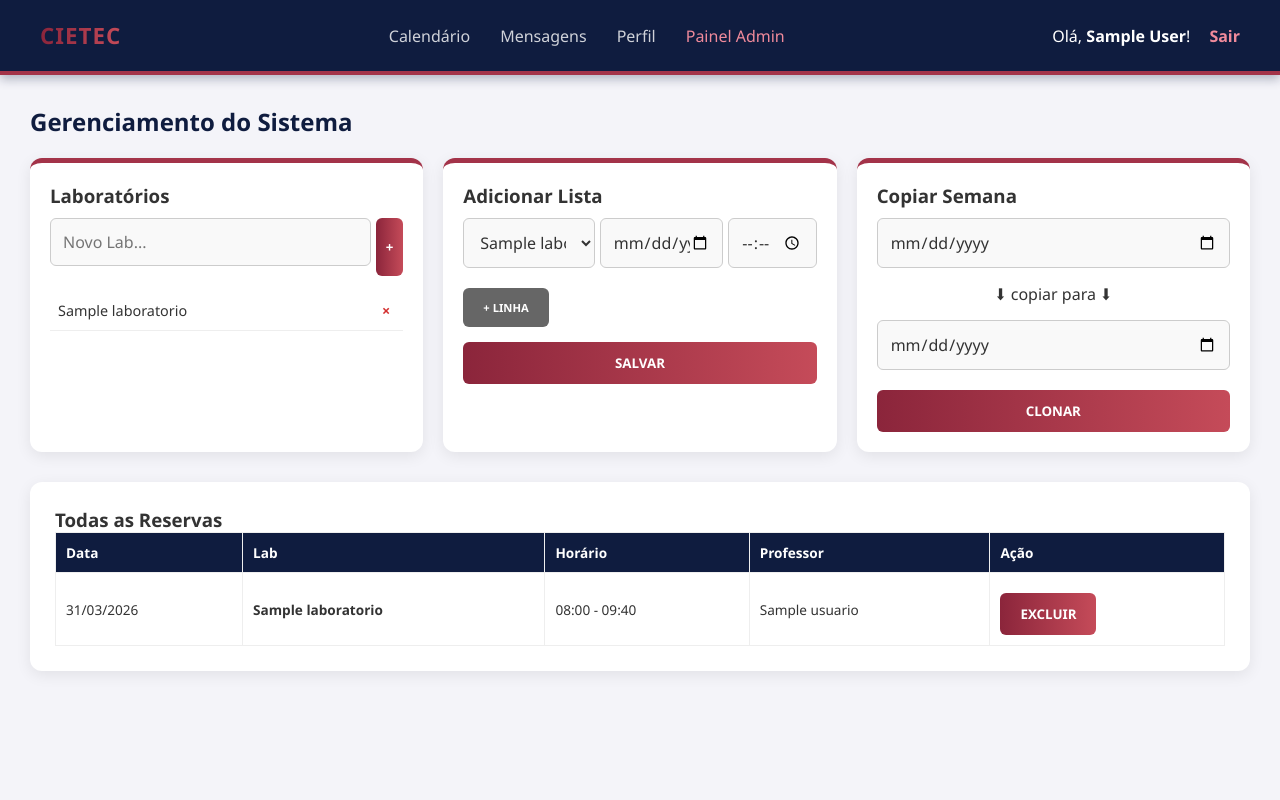
After one commit to kodonikki/projeto_pi, a PHP site: page /admin.php in a window 1280 px wide. The commit adds this page. Run offline with PHP 8.4, Linux system fonts and the light colour scheme; the visitor is signed in with stand-in values (Sample User, id 1); data comes from the database, SQL or seed files in the repository; tables that the repository leaves empty or names only in its code hold one stand-in row (values such as "Sample post").

Commit message:
Adicção do painel de admin e ajuste do css

```diff
--- /dev/null
+++ b/admin.php
@@ -0,0 +1,162 @@
+<?php
+session_start();
+require 'config.php';
+
+if (!isset($_SESSION['usuario_id']) || $_SESSION['is_admin'] != 1) {
+    header("Location: index.php");
+    exit;
+}
+
+// Lógica de Deletar Reserva (Existente)
+if (isset($_POST['deletar_id'])) {
+    $stmt = $pdo->prepare("DELETE FROM reservas WHERE id = ?");
+    $stmt->execute([$_POST['deletar_id']]);
+    $mensagem = "Reserva excluída!";
+}
+
+$labs = $pdo->query("SELECT * FROM laboratorios ORDER BY nome ASC")->fetchAll();
+
+$stmt = $pdo->query("
+    SELECT r.id, r.data_reserva, r.hora_inicio, r.hora_fim, r.descricao,
+           u.nome AS usuario_nome, l.nome AS lab_nome
+    FROM reservas r
+    JOIN usuarios u ON r.usuario_id = u.id
+    JOIN laboratorios l ON r.laboratorio_id = l.id
+    ORDER BY r.data_reserva DESC, r.hora_inicio ASC
+");
+$todas_reservas = $stmt->fetchAll();
+?>
+<!DOCTYPE html>
+<html lang="pt-BR">
+<head>
+    <meta charset="UTF-8">
+    <title>Painel Administrativo - ETEC</title>
+    <link rel="stylesheet" href="style.css">
+    <style>
+        .admin-grid { display: grid; grid-template-columns: repeat(auto-fit, minmax(300px, 1fr)); gap: 20px; margin-bottom: 30px; }
+        .admin-card {
+            background: white; padding: 20px; border-radius: 12px;
+            border-top: 5px solid var(--vermelho-etec); box-shadow: var(--shadow);
+        }
+        .lab-list { margin-top: 15px; max-height: 200px; overflow-y: auto; }
+        .lab-item {
+            display: flex; justify-content: space-between; align-items: center;
+            padding: 8px; border-bottom: 1px solid #eee; font-size: 0.9em;
+        }
+        .btn-small-del { color: #d32f2f; text-decoration: none; font-weight: bold; padding: 2px 5px; }
+        table { width: 100%; border-collapse: collapse; background: white; }
+        th, td { padding: 10px; border: 1px solid #eee; text-align: left; font-size: 0.85em; }
+        th { background: var(--azul-escuro); color: white; }
+    </style>
+</head>
+<body>
+
+    <?php include 'header.php'; ?>
+
+    <main class="main-container" style="flex-direction: column; display: block;">
+
+        <h2 style="color: var(--azul-escuro); margin-bottom: 20px;">Gerenciamento do Sistema</h2>
+
+        <?php
+            if(isset($_GET['msg'])){
+                if($_GET['msg'] == 'lab_add') echo "<p style='color:green'>Laboratório adicionado!</p>";
+                if($_GET['msg'] == 'lab_del') echo "<p style='color:green'>Laboratório removido!</p>";
+                if($_GET['msg'] == 'erro_lab_vinculado') echo "<p style='color:red'>Erro: Este lab possui reservas e não pode ser excluído!</p>";
+            }
+        ?>
+
+        <div class="admin-grid">
+            <div class="admin-card">
+                <h3>Laboratórios</h3>
+                <form action="processar_admin.php" method="POST" style="display: flex; gap: 5px;">
+                    <input type="hidden" name="acao" value="add_lab">
+                    <input type="text" name="nome_lab" placeholder="Novo Lab..." required style="flex: 1;">
+                    <button type="submit" class="btn" style="padding: 5px 10px;">+</button>
+                </form>
+
+                <div class="lab-list">
+                    <?php foreach($labs as $l): ?>
+                        <div class="lab-item">
+                            <span><?= htmlspecialchars($l['nome']) ?></span>
+                            <a href="processar_admin.php?remover_lab=<?= $l['id'] ?>"
+                               class="btn-small-del"
+                               onclick="return confirm('Excluir este laboratório?')">×</a>
+                        </div>
+                    <?php endforeach; ?>
+                </div>
+            </div>
+
+            <div class="admin-card">
+                <h3>Adicionar Lista</h3>
+                <form action="processar_admin.php" method="POST">
+                    <input type="hidden" name="acao" value="bulk_insert">
+                    <div id="corpoBulk">
+                        <div class="linha-reserva" style="display: flex; gap: 5px; margin-bottom: 5px;">
+                            <select name="lab_id[]" required style="width: 40%;">
+                                <?php foreach($labs as $l): ?>
+                                    <option value="<?= $l['id'] ?>"><?= $l['nome'] ?></option>
+                                <?php endforeach; ?>
+                            </select>
+                            <input type="date" name="data[]" required style="width: 35%;">
+                            <input type="time" name="hora_inicio[]" required style="width: 25%;">
+                        </div>
+                    </div>
+                    <button type="button" class="btn" style="background:#666; font-size: 0.7em; margin: 5px 0;" onclick="adicionarLinha()">+ Linha</button>
+                    <button type="submit" class="btn" style="width: 100%;">Salvar</button>
+                </form>
+            </div>
+
+            <div class="admin-card">
+                <h3>Copiar Semana</h3>
+                <form action="processar_admin.php" method="POST">
+                    <input type="hidden" name="acao" value="clonar_semana">
+                    <input type="date" name="origem_inicio" title="De Segunda-feira" required>
+                    <div style="text-align: center; margin: 5px 0;">⬇ copiar para ⬇</div>
+                    <input type="date" name="destino_inicio" title="Para Segunda-feira" required>
+                    <button type="submit" class="btn" style="width: 100%; margin-top: 10px;">Clonar</button>
+                </form>
+            </div>
+        </div>
+
+        <div class="content-box">
+            <h3>Todas as Reservas</h3>
+            <table>
+                <thead>
+                    <tr>
+                        <th>Data</th>
+                        <th>Lab</th>
+                        <th>Horário</th>
+                        <th>Professor</th>
+                        <th>Ação</th>
+                    </tr>
+                </thead>
+                <tbody>
+                    <?php foreach ($todas_reservas as $res): ?>
+                        <tr>
+                            <td><?= date('d/m/Y', strtotime($res['data_reserva'])) ?></td>
+                            <td><strong><?= htmlspecialchars($res['lab_nome']) ?></strong></td>
+                            <td><?= substr($res['hora_inicio'],0,5) ?> - <?= substr($res['hora_fim'],0,5) ?></td>
+                            <td><?= htmlspecialchars($res['usuario_nome']) ?></td>
+                            <td>
+                                <form method="POST" style="margin:0;">
+                                    <input type="hidden" name="deletar_id" value="<?= $res['id'] ?>">
+                                    <button type="submit" class="btn-delete">Excluir</button>
+                                </form>
+                            </td>
+                        </tr>
+                    <?php endforeach; ?>
+                </tbody>
+            </table>
+        </div>
+    </main>
+
+    <script>
+        function adicionarLinha() {
+            const corpo = document.getElementById('corpoBulk');
+            const novaLinha = corpo.children[0].cloneNode(true);
+            novaLinha.querySelectorAll('input').forEach(i => i.value = "");
+            corpo.appendChild(novaLinha);
+        }
+    </script>
+</body>
+</html>
--- /dev/null
+++ b/header.php
@@ -0,0 +1,20 @@
+<header>
+    <div class="logo">CIETEC</div>
+    <nav>
+        <ul>
+            <?php $pagina_atual = basename($_SERVER['PHP_SELF']); ?>
+
+            <li><a href="index.php" class="<?= $pagina_atual == 'index.php' ? 'active' : '' ?>">Calendário</a></li>
+            <li><a href="mensagens.php" class="<?= $pagina_atual == 'mensagens.php' ? 'active' : '' ?>">Mensagens</a></li>
+            <li><a href="perfil.php" class="<?= $pagina_atual == 'perfil.php' ? 'active' : '' ?>">Perfil</a></li>
+
+            <?php if(isset($_SESSION['is_admin']) && $_SESSION['is_admin'] == 1): ?>
+                <li><a href="admin.php" class="<?= $pagina_atual == 'admin.php' ? 'active' : '' ?>" style="color: #f08a9b;">Painel Admin</a></li>
+            <?php endif; ?>
+        </ul>
+    </nav>
+    <div class="user-info">
+        Olá, <strong><?= htmlspecialchars($_SESSION['nome']) ?></strong>!
+        <a href="logout.php" style="margin-left: 15px; color: #f08a9b; text-decoration: none;">Sair</a>
+    </div>
+</header>
--- a/login.php
+++ b/login.php
@@ -13,6 +13,7 @@ if ($_SERVER["REQUEST_METHOD"] == "POST") {
     if ($user && password_verify($senha, $user['senha'])) {
         $_SESSION['usuario_id'] = $user['id'];
         $_SESSION['nome'] = $user['nome'];
+        $_SESSION['is_admin'] = $user['is_admin'];
         header("Location: index.php");
         exit;
     } else {
--- a/style.css
+++ b/style.css
@@ -1,11 +1,13 @@
-/* Variáveis de Cores (Baseadas na imagem) */
+/* Variáveis de Cores*/
 :root {
     --azul-escuro: #0f1c3f;
-    --azul-textura: #14214d;
     --vermelho-etec: #a33349;
     --gradiente-etec: linear-gradient(90deg, #8b253b 0%, #c54b59 100%);
+    --texto-escuro: #333333;
     --texto-claro: #ffffff;
-    --shadow: 0 4px 15px rgba(0, 0, 0, 0.3);
+    --fundo-pagina: #f4f4f9; /* Fundo cinza*/
+    --fundo-card: #ffffff;   /* Fundo branco para os painéis */
+    --shadow: 0 4px 15px rgba(0, 0, 0, 0.08);
 }
 
 * {
@@ -15,23 +17,22 @@
     font-family: 'Segoe UI', Tahoma, Geneva, Verdana, sans-serif;
 }
 
+/* Corpo da página */
 body {
-    background-color: var(--azul-escuro);
-    color: var(--texto-claro);
-    /* Sutil textura no fundo para imitar a imagem */
-    background-image: radial-gradient(circle at 20% 30%, var(--azul-textura) 0%, var(--azul-escuro) 100%);
+    background-color: var(--fundo-pagina);
+    color: var(--texto-escuro);
 }
 
-/* Header Estilizada */
+/* Header com as cores institucionais */
 header {
-    background: rgba(15, 28, 63, 0.95);
-    color: white;
+    background: var(--azul-escuro);
+    color: var(--texto-claro);
     display: flex;
     justify-content: space-between;
     padding: 20px 40px;
     align-items: center;
     border-bottom: 4px solid var(--vermelho-etec);
-    box-shadow: var(--shadow);
+    box-shadow: 0 4px 10px rgba(15, 28, 63, 0.3);
 }
 
 header .logo {
@@ -58,31 +59,39 @@ header nav a:hover, header nav a.active {
     color: #f08a9b;
 }
 
+header .user-info { color: var(--texto-claro); }
+header .user-info a { color: #f08a9b; text-decoration: none; font-weight: bold; margin-left: 10px;}
+
 /* Telas de Login e Registro */
 .login-container {
     width: 100%;
     max-width: 400px;
     margin: 100px auto;
-    background: rgba(255, 255, 255, 0.05);
+    background: var(--fundo-card);
     padding: 40px;
     border-radius: 12px;
-    backdrop-filter: blur(10px);
-    border: 1px solid rgba(255, 255, 255, 0.1);
+    border-top: 5px solid var(--vermelho-etec);
     text-align: center;
     box-shadow: var(--shadow);
 }
 
-.login-container h2 { margin-bottom: 25px; color: var(--texto-claro); }
+.login-container h2 { margin-bottom: 25px; color: var(--azul-escuro); }
 
 /* Inputs e Botões */
 input, textarea, select {
     width: 100%;
     padding: 12px;
     margin: 10px 0;
-    background: rgba(255, 255, 255, 0.9);
-    border: none;
+    background: #f9f9f9;
+    border: 1px solid #ccc;
     border-radius: 6px;
-    color: #333;
+    color: var(--texto-escuro);
+    font-size: 1rem;
+}
+
+input:focus, textarea:focus, select:focus {
+    outline: none;
+    border-color: var(--vermelho-etec);
 }
 
 button, .btn {
@@ -95,6 +104,7 @@ button, .btn {
     font-weight: bold;
     text-transform: uppercase;
     transition: transform 0.2s, box-shadow 0.2s;
+    margin-top: 10px;
 }
 
 button:hover {
@@ -111,79 +121,104 @@ button:hover {
 }
 
 .calendar-section, .side-panel, .content-box {
-    background: rgba(255, 255, 255, 0.08);
+    background: var(--fundo-card);
     padding: 25px;
     border-radius: 12px;
-    border: 1px solid rgba(255, 255, 255, 0.1);
     box-shadow: var(--shadow);
 }
 
 .calendar-section { flex: 3; }
 .side-panel { flex: 1; }
 
+.calendar-header h2 { color: var(--azul-escuro); }
+
 /* Estilo do Calendário */
 .calendar-grid {
     display: grid;
     grid-template-columns: repeat(7, 1fr);
     gap: 10px;
-    margin-top: 20px;
+    min-height: 300px;
 }
 
 .day {
     padding: 20px;
-    background: rgba(255, 255, 255, 0.05);
-    border: 1px solid rgba(255, 255, 255, 0.1);
+    background: #f8f9fa;
+    border: 1px solid #e0e0e0;
     border-radius: 8px;
     text-align: center;
     cursor: pointer;
     transition: 0.3s;
+    color: var(--texto-escuro);
+    font-weight: 500;
 }
 
 .day:hover {
     background: var(--gradiente-etec);
     color: white;
+    border-color: transparent;
 }
 
-/* Modais */
+/* Modal */
 .modal {
     display: none;
-    position: fixed; /* Fixa o modal na tela, ignorando o scroll do fundo */
-    z-index: 9999; /* Garante que ele fique acima de qualquer elemento (header, cards, etc) */
+    position: fixed;
+    z-index: 9999;
     left: 0;
     top: 0;
     width: 100%;
     height: 100%;
-    background-color: rgba(0, 0, 0, 0.7); /* Fundo escurecido mais forte para dar foco */
-    backdrop-filter: blur(5px); /* Efeito de desfoque no fundo ao abrir */
+    background-color: rgba(15, 28, 63, 0.7); /* Fundo azul escuro transparente */
+    backdrop-filter: blur(4px);
     overflow: auto;
 }
 
 .modal-content {
-    background-color: var(--azul-escuro);
-    margin: 5% auto; /* 5% de distância do topo e centralizado horizontalmente */
+    background-color: var(--fundo-card);
+    color: var(--texto-escuro);
+    margin: 5% auto;
     padding: 30px;
     border-radius: 12px;
     width: 90%;
-    max-width: 500px; /* Limita a largura em telas grandes */
-    border: 2px solid var(--vermelho-etec);
-    box-shadow: 0 10px 30px rgba(0, 0, 0, 0.8);
+    max-width: 500px;
+    border-top: 5px solid var(--vermelho-etec);
+    box-shadow: 0 10px 30px rgba(0, 0, 0, 0.4);
     position: relative;
-    animation: animatemodal 0.4s; /* Pequena animação de entrada */
+    animation: animatemodal 0.4s;
 }
 
-/* Animação para o modal "surgir" suavemente */
 @keyframes animatemodal {
     from {top: -300px; opacity: 0}
     to {top: 0; opacity: 1}
 }
 
-/* Mensagens */
+.close {
+    color: #888;
+    float: right;
+    font-size: 30px;
+    font-weight: bold;
+    cursor: pointer;
+    transition: 0.3s;
+}
+
+.close:hover { color: var(--vermelho-etec); }
+
+#modalReserva h2 { color: var(--azul-escuro); border-bottom: 2px solid #f0f0f0; padding-bottom: 10px; margin-bottom: 15px;}
+
+#modalReserva label {
+    display: block;
+    margin-top: 10px;
+    color: var(--azul-escuro);
+    font-weight: bold;
+}
+
+/* Mensagens e Reservas no Painel Lateral */
 .reserva-item, .msg-item {
-    background: rgba(255, 255, 255, 0.05);
+    background: #f8f9fa;
     padding: 15px;
     border-radius: 8px;
     margin-bottom: 15px;
     border-left: 4px solid var(--vermelho-etec);
+    color: var(--texto-escuro);
 }
 
-.erro { color: #ff6b6b; font-size: 0.9em; margin-bottom: 10px; }
+.erro { color: #d32f2f; font-size: 0.9em; margin-bottom: 10px; font-weight: bold;}
```
Also changed, not shown: api_reservas.php (+35 -18 lines), index.php (+60 -29 lines), mensagens.php (+1 -11 lines), perfil.php (+1 -11 lines), processar_admin.php (added, +90 -0 lines), script.js (+69 -57 lines).
